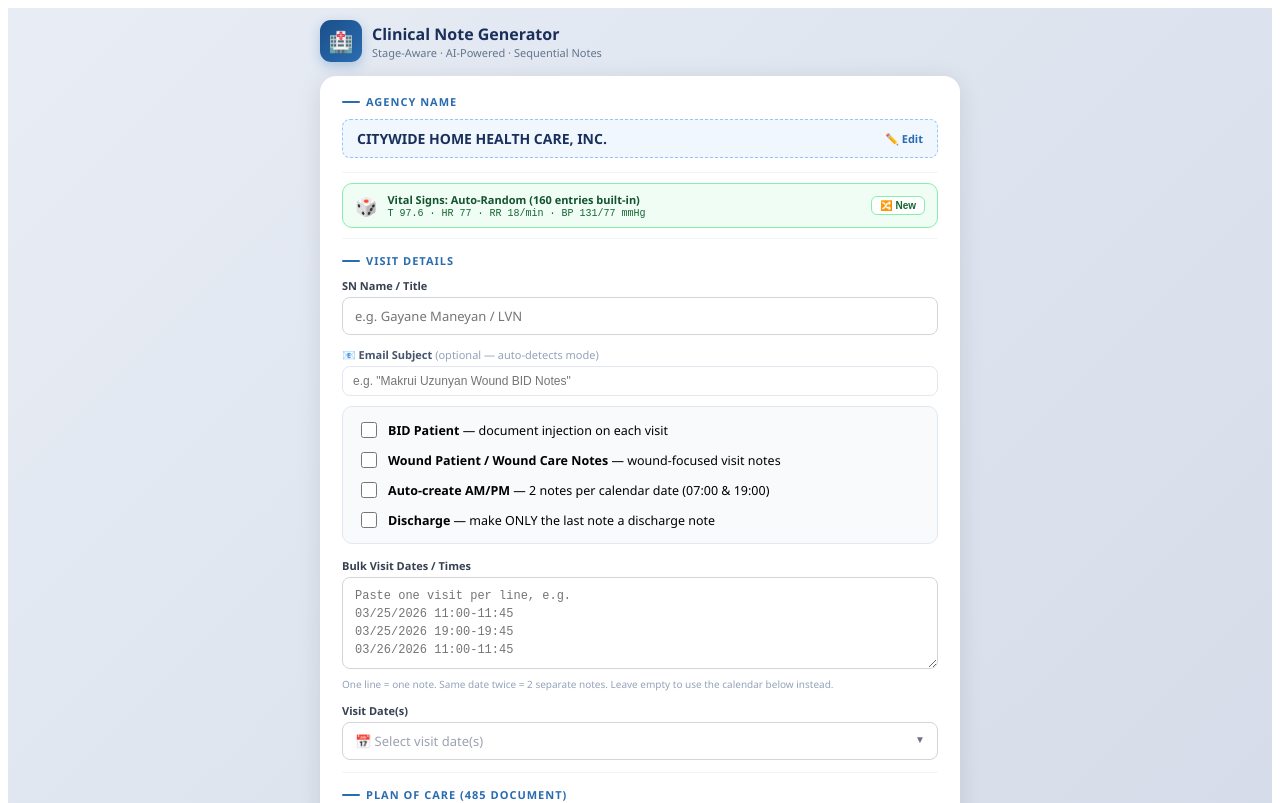
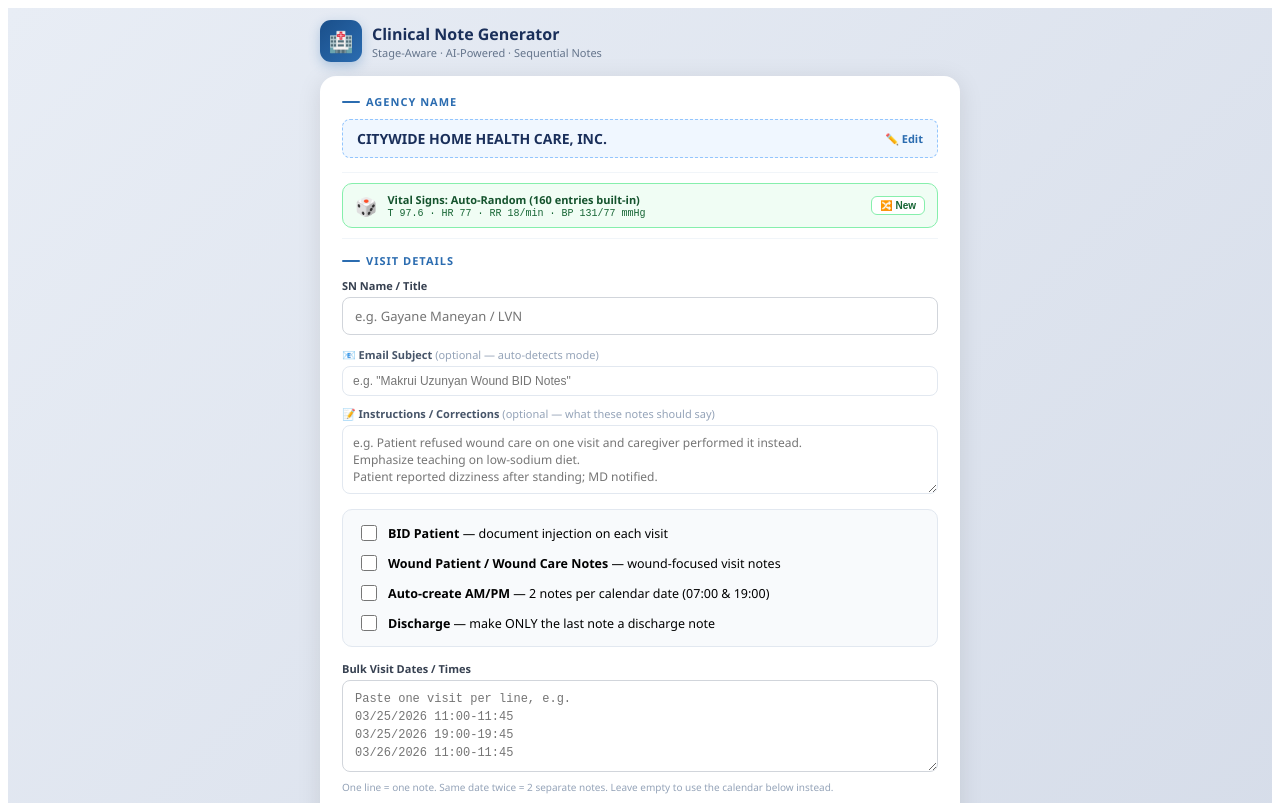
Before and after one commit to Sardaryan777/nurse-v2, a React (Vite) app in the folder frontend/: page / in a window 1280 px wide. Shown: the top 803 px of the page. Built offline with nearby package versions, Linux system fonts and the light colour scheme.

Commit message:
Add files via upload

```diff
--- a/frontend/src/App.jsx
+++ b/frontend/src/App.jsx
@@ -233,6 +233,7 @@ const NOTE_PROMPT = `You are an experienced LVN writing a home health clinical n
 
 STRICT DATA RULE: Only mention diagnoses, medications, treatments, and findings that are listed below. Never invent inhalers, insulin, oxygen, wounds, catheters, diabetes, COPD, or any condition not in the data.
 
+{CUSTOM_INSTRUCTIONS}
 VISIT CONTEXT:
 - Teaching topic: {TOPIC}
 - Visit phase: {PHASE}
@@ -276,6 +277,7 @@ const WOUND_NOTE_PROMPT = `You are an experienced LVN writing a home health WOUN
 
 STRICT DATA RULE: Only document wound details listed below. NEVER invent wound measurements, stages, drainage amounts, odor, wound bed findings, dressing types, or locations that are not provided. If a detail is blank/unknown, use conservative wording ("per physician order", "per plan of care").
 
+{CUSTOM_INSTRUCTIONS}
 VISIT CONTEXT:
 - Wound teaching topic this visit: {WTOPIC}
 - Wound(s) — document EACH separately, never merge: {WOUNDS}
@@ -561,6 +563,17 @@ function cleanNoteText(text) {
 // Detect final discharge visit by date vs cert end / last scheduled
 function normDate(d){ if(!d)return null; const x=new Date(d); x.setHours(0,0,0,0); return x; }
 
+// Free-text lines in the bulk box (anything that is not a date row or a "Nurse:" row)
+// are treated as the nurse's own instructions for what the notes should say.
+function extractInstructionLines(text) {
+  return String(text||"").split("\n").map(l => l.trim()).filter(l => {
+    if (!l) return false;
+    if (/^nurse\s*[:\-]/i.test(l)) return false;
+    if (/\d{1,2}[\/\.]\d{1,2}[\/\.]\d{2,4}/.test(l)) return false;   // any date row
+    return true;
+  }).join(" ");
+}
+
 // ── NAME AUTOCOMPLETE ─────────────────────────────────────────────────────────
 function NameAutocomplete({ value, onChange }) {
   const [names, setNames] = useState([]);
@@ -974,6 +987,7 @@ export default function App() {
   const [bulkEntries,setBulkEntries]= useState([]); // parsed [{date,timeIn,timeOut}]
   const [file487,    setFile487]    = useState(null);
   const [woundMode,  setWoundMode]  = useState(false);
+  const [customNotes,setCustomNotes]= useState("");
   const [emailSubject,setEmailSubject]= useState("");
   const [manualWound,setManualWound]= useState({location:"",careOrder:"",dressingType:"",frequency:""});
   const [showWoundFields,setShowWoundFields]=useState(false);
@@ -1223,12 +1237,19 @@ export default function App() {
         }
 
         const prevNote = prevTopics.length>0 ? ` Previously covered: ${prevTopics.slice(-3).join(", ")}. Use different phrasing.` : "";
+        // Nurse's own instructions: dedicated field + any free-text lines typed in the
+        // bulk box. Highest priority for CONTENT, but may never contradict the 485.
+        const instrText = [customNotes.trim(), extractInstructionLines(bulkText)].filter(Boolean).join(" ");
+        const instrBlock = instrText
+          ? `SPECIAL INSTRUCTIONS FROM THE NURSE (MUST be reflected in this note):\n"${instrText}"\nRules for these instructions: weave them into the note naturally as real charting — do NOT quote them verbatim and do NOT copy the same sentence into every note; vary the wording each visit. They set what the note should FOCUS ON and may add real clinical events (refusals, complaints, caregiver issues, MD calls, equipment problems, teaching emphasis). They may NEVER contradict the 485: never add a diagnosis, medication, treatment, or device that is not in the data below.\n`
+          : "";
         // BID notes add a ~80-word injection paragraph → shorter AI base keeps
         // the total ≈ a normal note (fits one page at full font size).
         const wordTarget = useInjection ? "120-190" : "180-320";
         const basePrompt = woundMode ? WOUND_NOTE_PROMPT : NOTE_PROMPT;
         const prompt=basePrompt
           .replace(/\{WORDS\}/g,wordTarget)
+          .replace(/\{CUSTOM_INSTRUCTIONS\}/g, instrBlock)
           .replace(/\{WTOPIC\}/g, wt[1])
           .replace(/\{WOUNDS\}/g, woundsStr)
           .replace(/\{WSTAGE\}/g, wprog0 ? wprog0.careMode : "not applicable")
@@ -1416,7 +1437,7 @@ export default function App() {
   };
   useEffect(() => {
     window.__automation = {
-      version: 15, ready: true,
+      version: 16, ready: true,
       setAgency: (name) => setAgencyName(name),
       setNurse: (name) => setSnName(name),
       setBID: (v) => setBidPatient(!!v),
@@ -1520,6 +1541,21 @@ export default function App() {
                 {/wound/i.test(emailSubject) && <span style={{fontSize:10,background:"#fee2e2",color:"#991b1b",padding:"2px 8px",borderRadius:10,fontWeight:700}}>🩹 WOUND MODE detected</span>}
                 {/\b(bid|pid)\b/i.test(emailSubject) && <span style={{fontSize:10,background:"#dcfce7",color:"#166534",padding:"2px 8px",borderRadius:10,fontWeight:700}}>💉 BID detected</span>}
                 {!/wound/i.test(emailSubject) && !/\b(bid|pid)\b/i.test(emailSubject) && <span style={{fontSize:10,color:"#94a3b8"}}>no mode keywords — regular notes</span>}
+              </div>
+            )}
+          </div>
+
+          {/* Nurse instructions / corrections */}
+          <div style={{marginBottom:10}}>
+            <label style={{fontSize:11,fontWeight:700,color:"#475569",display:"block",marginBottom:4}}>
+              📝 Instructions / Corrections <span style={{fontWeight:400,color:"#94a3b8"}}>(optional — what these notes should say)</span>
+            </label>
+            <textarea value={customNotes} onChange={e=>setCustomNotes(e.target.value)} rows={3}
+              placeholder={"e.g. Patient refused wound care on one visit and caregiver performed it instead.\nEmphasize teaching on low-sodium diet.\nPatient reported dizziness after standing; MD notified."}
+              style={{width:"100%",fontSize:12,padding:"8px 10px",border:"1.5px solid #e2e8f0",borderRadius:8,boxSizing:"border-box",fontFamily:"inherit",resize:"vertical"}}/>
+            {(customNotes.trim() || extractInstructionLines(bulkText)) && (
+              <div style={{fontSize:10,color:"#166534",background:"#f0fdf4",border:"1px solid #86efac",borderRadius:6,padding:"4px 8px",marginTop:4}}>
+                ✓ These instructions will be woven into every generated note (varied wording, never contradicting the 485).
               </div>
             )}
           </div>
```
